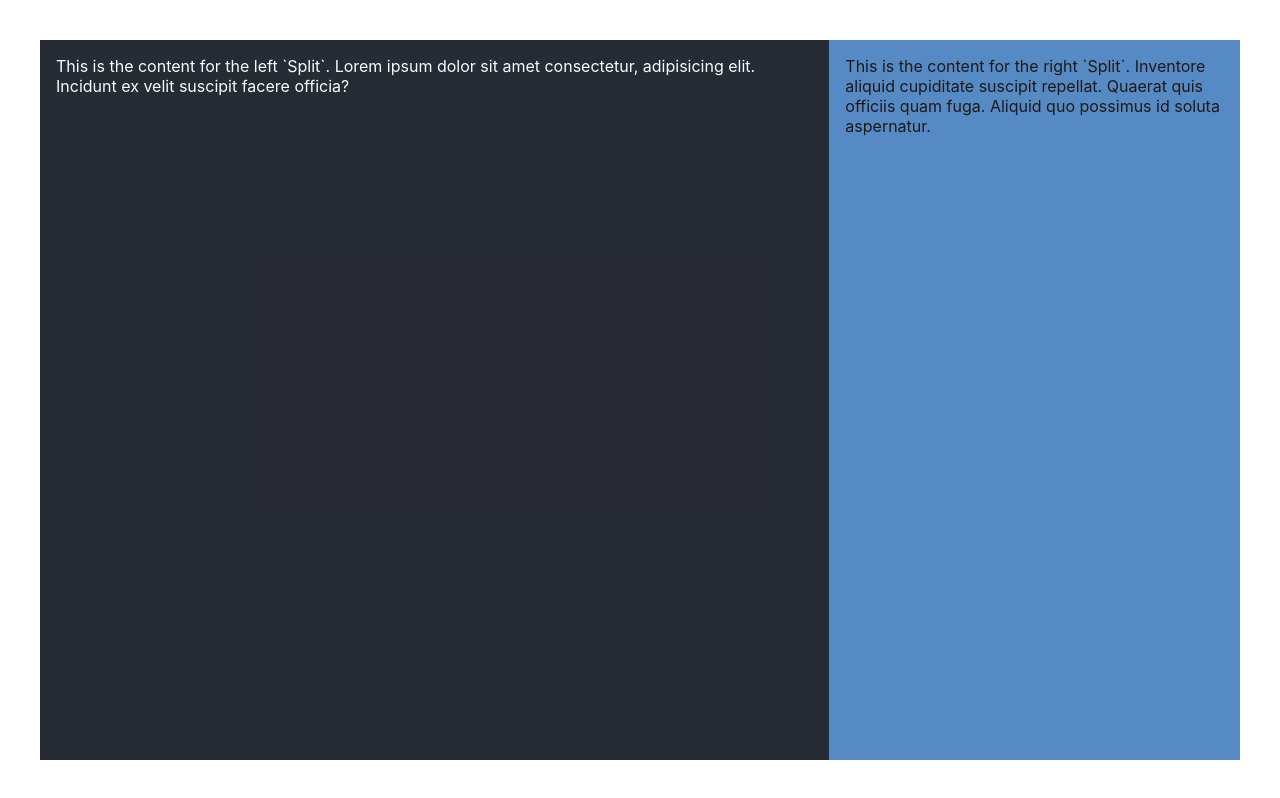
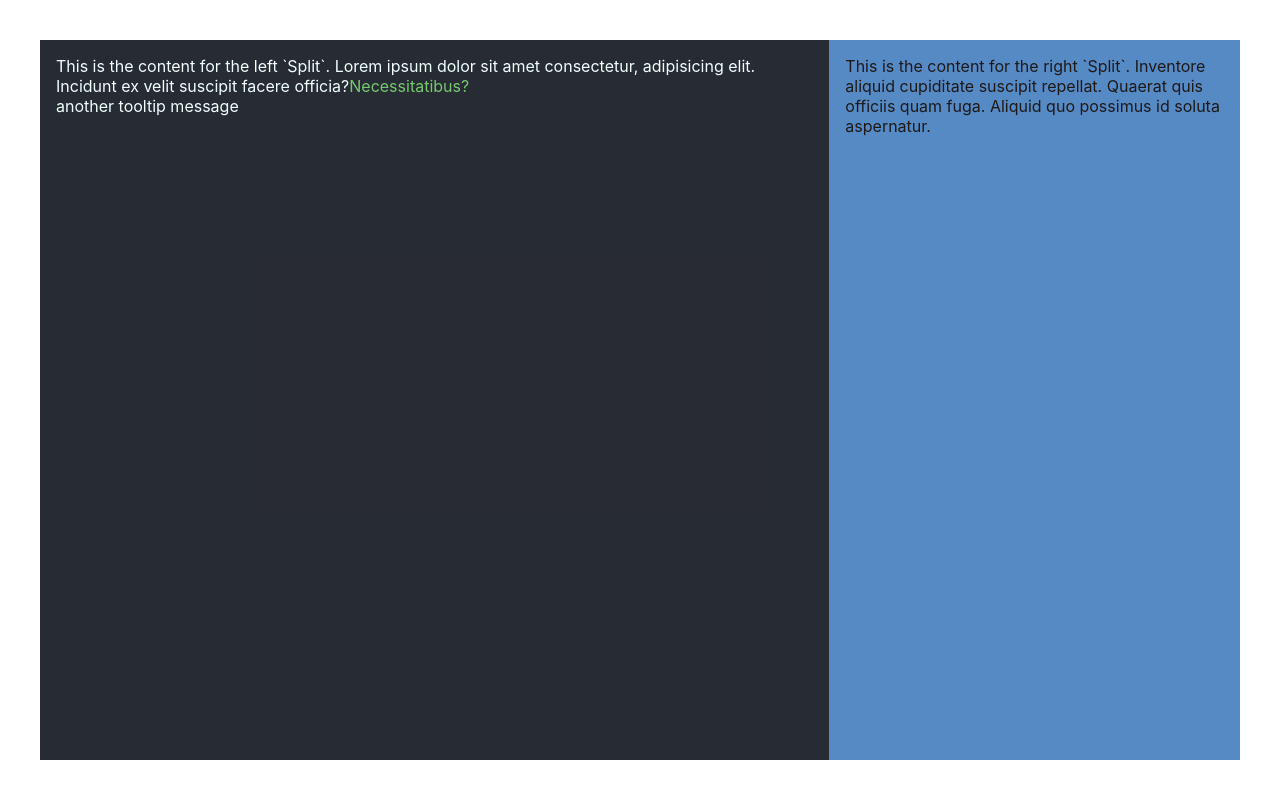
Before and after one commit to Vicious27/Thinkful-coding-practice, a React (Create React App) app: page / in a window 1280 px wide. Built offline with nearby package versions, Linux system fonts and the light colour scheme.

Commit message:
added tooltip prop and styled according to classNames

```diff
--- a/src/App.js
+++ b/src/App.js
@@ -1,11 +1,27 @@
 import './App.css';
 import Split from "./composition/Split";
+import Tooltip from "./composition/Tooltip";
+
+const firstTooltip = (
+  <Tooltip message="Tooltip message">
+    ipsum
+  </Tooltip>
+);
+
+const secondTooltip = (
+  <Tooltip message="another tooltip">
+    officiis
+  </Tooltip>
+)
 
 function App() {
   return (
     <main className="App">
       <Split className="left" flexBasis="2">
         This is the content for the left `Split`. Lorem ipsum dolor sit amet consectetur, adipisicing elit. Incidunt ex velit suscipit facere officia?
+        <Tooltip message="another tooltip message">
+          Necessitatibus?
+        </Tooltip>
       </Split>
       <Split className="right">
         This is the content for the right `Split`. Inventore aliquid cupiditate suscipit repellat. Quaerat quis officiis quam fuga. Aliquid quo possimus id soluta aspernatur.
--- /dev/null
+++ b/src/composition/Tooltip.css
@@ -0,0 +1,40 @@
+
+
+.Tooltip {
+  position: relative;
+  cursor: pointer;
+}
+
+.Tooltip-content {
+  color: #76c96e;
+}
+
+.Tooltip-message {
+  background-color: hsla(0, 0%, 0%, 0.89);
+  border-radius: 3px;
+  color: #fff;
+  left: 4vw;
+  margin-bottom: 5px;
+  margin-left: -8vw;
+  min-width: 160px;
+  padding: 7px 10px;
+  position: absolute;
+  text-align: center;
+  top: calc(-1.2em - 14px);
+  white-space: nowrap;
+}
+
+/* triangle */
+.Tooltip-message:after {
+  border-left: 5px solid transparent;
+  border-right: 5px solid transparent;
+  border-top: 5px solid hsla(0, 0%, 20%, 0.9) ;
+  content: " ";
+  font-size: 0;
+  left: 6vw;
+  line-height: 0;
+  margin-left: -5px;
+  position: absolute;
+  top: calc(18px + 14px);
+  width: 0;
+}
--- a/src/composition/Tooltip.js
+++ b/src/composition/Tooltip.js
@@ -1,10 +1,15 @@
 import React from "react";
-
+import './Tooltip.css';
 
 function Tooltip(props) {
   return (
     <span className="Tooltip">
-
+      <span className="Tooltip-content">
+        {props.children}
+      </span>
+      <div classname="Tooltip-message">
+        {props.message}
+      </div>
     </span>
   );
 }
```
